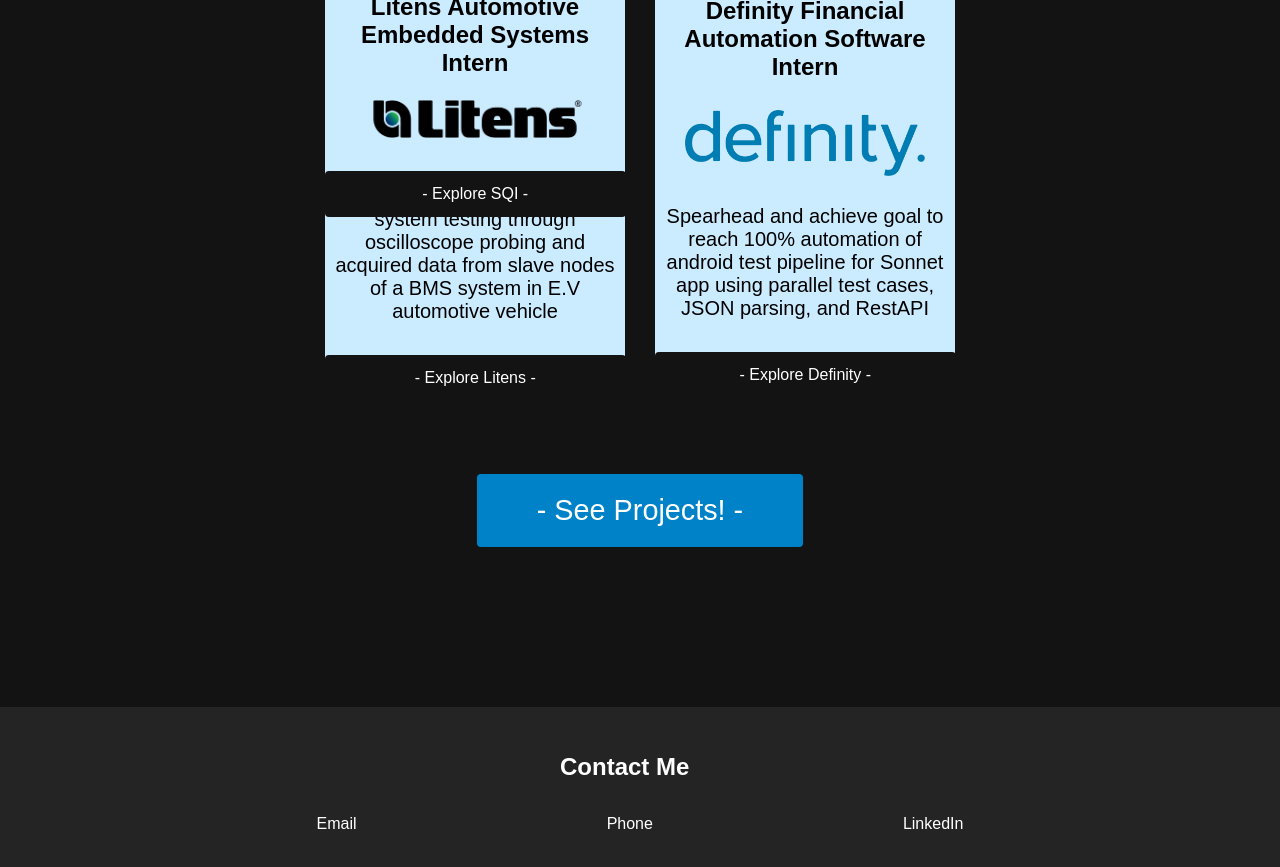
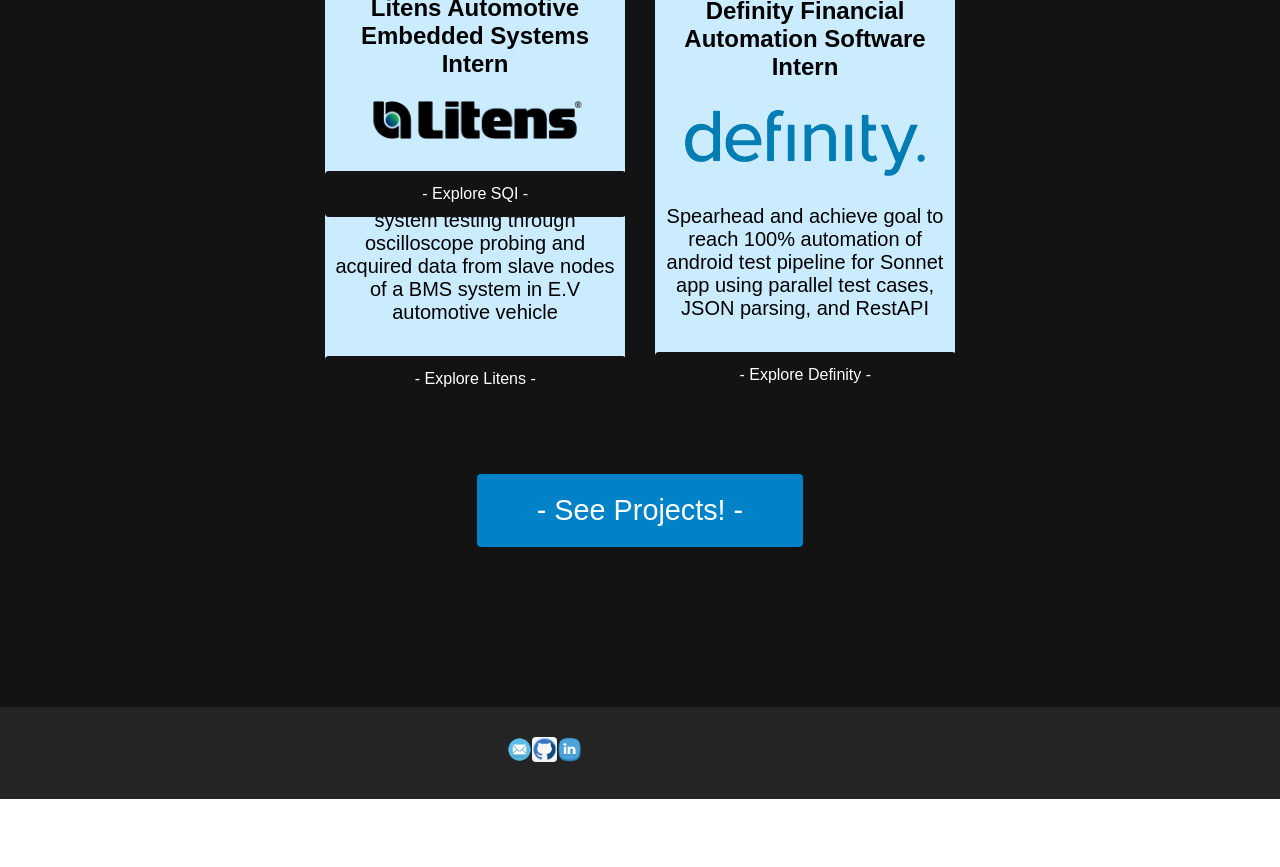
Before and after one commit to harryjwang/Portfoilio, a plain HTML site: page index.html in a window 1280 px wide. Shown: the part 2499-3366 px from the top of the page. After the commit the page ends 3298 px from the top, so only its background shows below. Drawn offline with Linux system fonts and the light colour scheme.

```diff
--- a/index.html
+++ b/index.html
@@ -145,24 +145,16 @@
     <div class="footer__container">
       <div class="footer__links">
         <div class="footer__link--wrapper">
+          <img src="images\email_logo.webp" id="email_logo" class="center" style="height: 25px; width: 25px">
+          <img src="images\github_logo.webp" id="github_logo" class="center" style="height: 25px; width: 25px">
+          <img src="images\linkedin_logo.png" id="linkedin_logo" class="center" style="height: 25px; width: 25px">
           <div class="footer__link--items">
-            <h2>Contact Me</h2>
-            <br>
-            <div class="contact-info">
-              <div class="email">
-                <a href="https://linktr.ee/harryjwang04?utm_source=linktree_profile_share&ltsid=94665c90-aa8b-4c03-930f-39f0e10cdb95">Email</a>
-              </div>
-              <div class="phone">
-                <a href="https://linktr.ee/harryjwang04?utm_source=linktree_profile_share&ltsid=94665c90-aa8b-4c03-930f-39f0e10cdb95">Phone</a>
-              </div>
-              <div class="linkedin">
-                <a href="https://www.linkedin.com/in/harry-j-wang">LinkedIn</a>
-              </div>
-            </div>
           </div>
         </div>
       </div>
     </div>
+  </div>
+</div>
     <script src="app.js"></script>
   </body>
 </html>
--- a/styles.css
+++ b/styles.css
@@ -260,7 +260,7 @@
 
   /* About Section */
   img {
-    border: 1.5px solid white;
+    border: none;
     border-radius: 4px;
     width: 400px;
   }
@@ -598,7 +598,7 @@
 
   .footer__links {
     width: 100%;
-    max-width: 1000px;
+    max-width: 1vh;
     display: flex;
     justify-content: center;
   }
```
Also changed, not shown: images/email_logo.webp (added), images/github_logo.webp (added), images/linkedin_logo.png (added).
